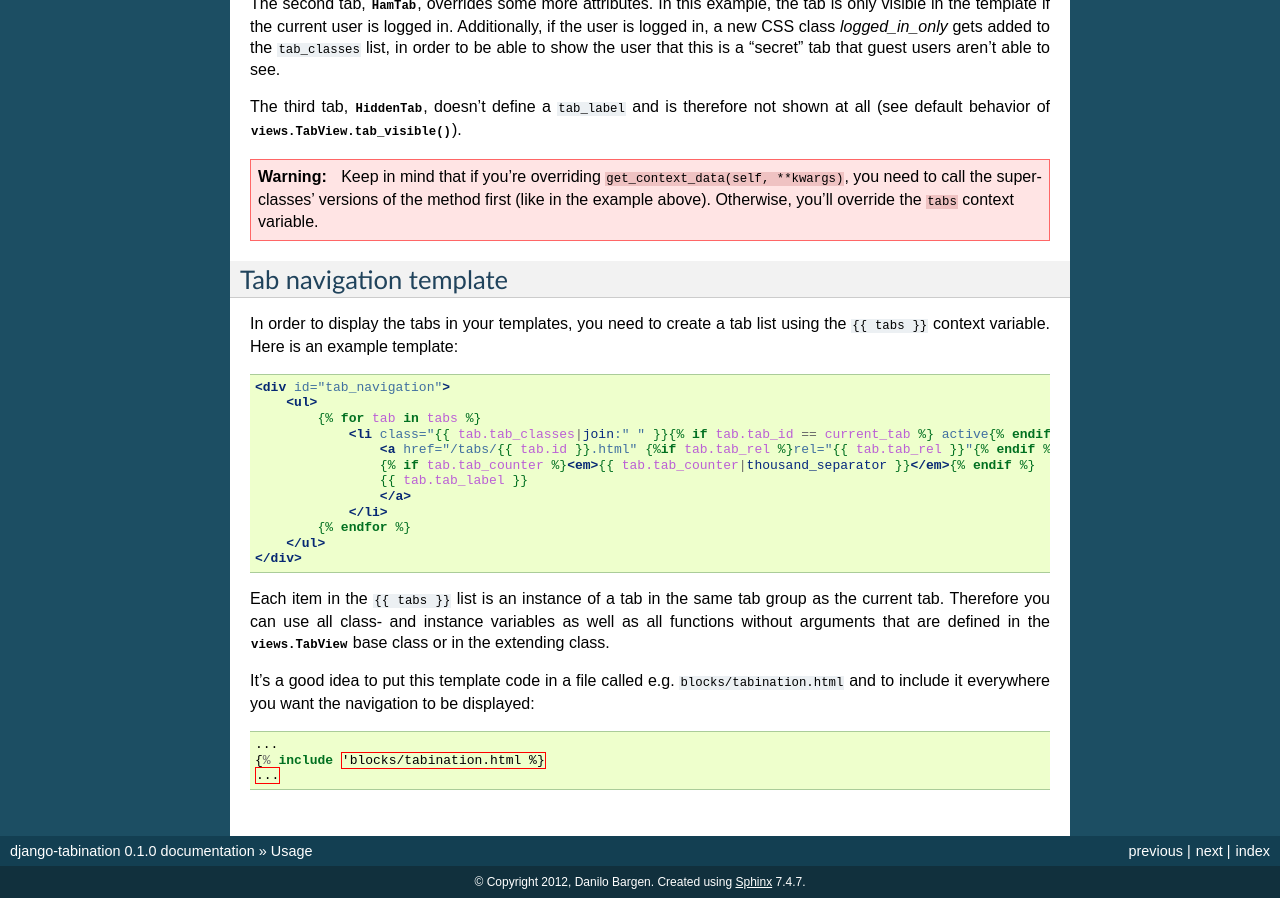
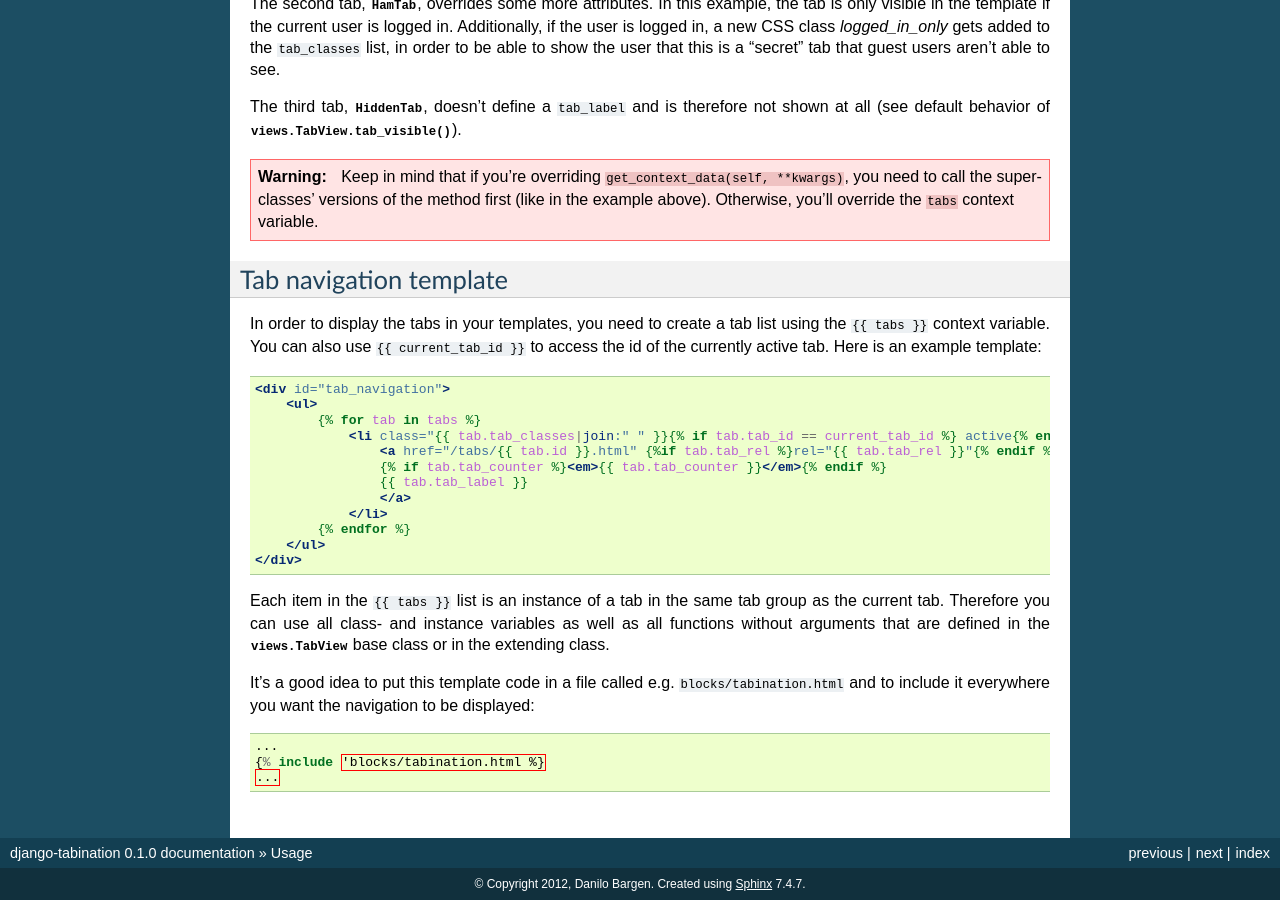
Before and after one commit to dbrgn/django-tabination, a Sphinx documentation site: the page built from doc/source/usage.rst, in a window 1280 px wide and 900 px high, scrolled down 2472 px. Built offline with Sphinx 7.4.7, drawn with Linux system fonts in a browser that asks for light colours.

Commit message:
Added current_tab_id to context

```diff
--- a/doc/source/usage.rst
+++ b/doc/source/usage.rst
@@ -176,16 +176,18 @@ Tab navigation template
 -----------------------
 
 In order to display the tabs in your templates, you need to create a tab list
-using the ``{{ tabs }}`` context variable. Here is an example template:
+using the ``{{ tabs }}`` context variable. You can also use
+``{{ current_tab_id }}`` to access the id of the currently active tab. Here is
+an example template:
 
 .. code-block:: guess
 
     <div id="tab_navigation">
         <ul>
             {% for tab in tabs %}
-                <li class="{{ tab.tab_classes|join:" " }}{% if tab.tab_id == current_tab %} active{% endif %}">
+                <li class="{{ tab.tab_classes|join:" " }}{% if tab.tab_id == current_tab_id %} active{% endif %}">
                     <a href="/tabs/{{ tab.id }}.html" {%if tab.tab_rel %}rel="{{ tab.tab_rel }}"{% endif %}>
-                    {% if tab.tab_counter %}<em>{{ tab.tab_counter|thousand_separator }}</em>{% endif %}
+                    {% if tab.tab_counter %}<em>{{ tab.tab_counter }}</em>{% endif %}
                     {{ tab.tab_label }}
                     </a>
                 </li>
```
Also changed, not shown: 1 other file.
